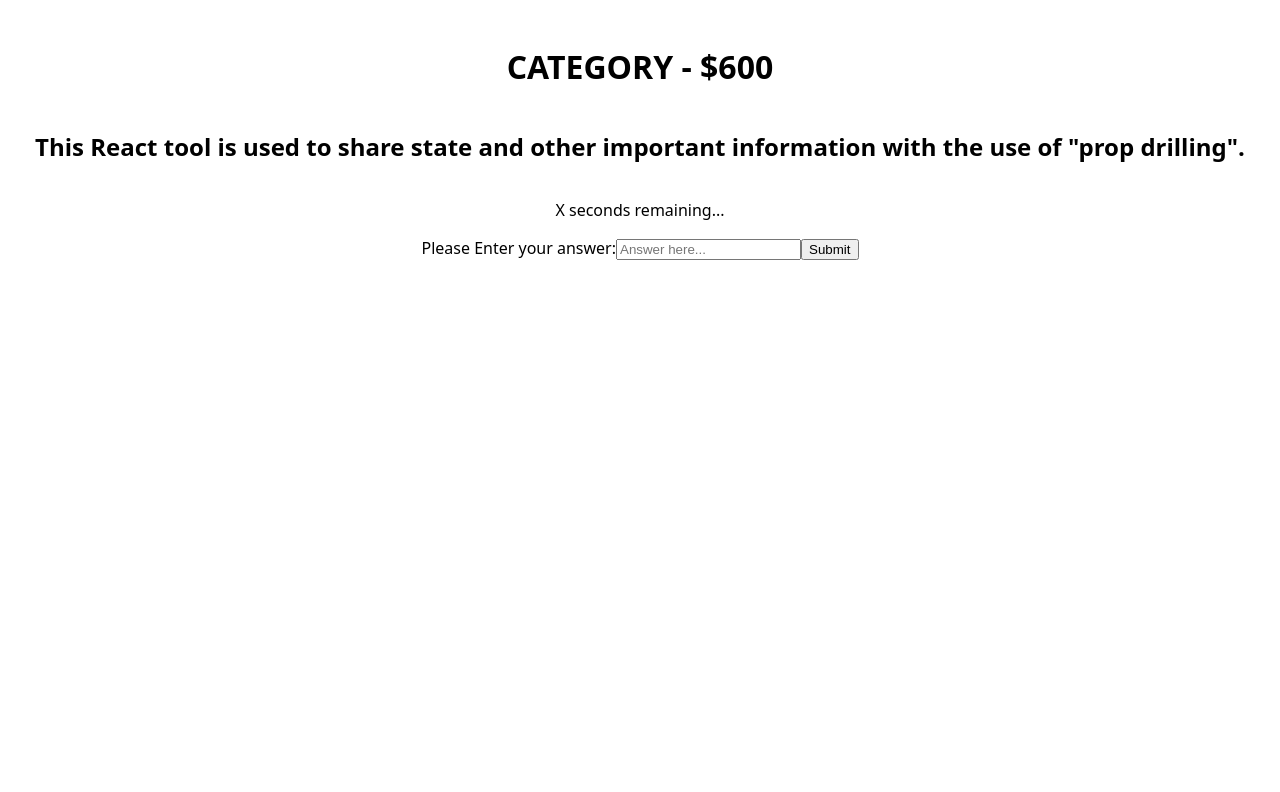
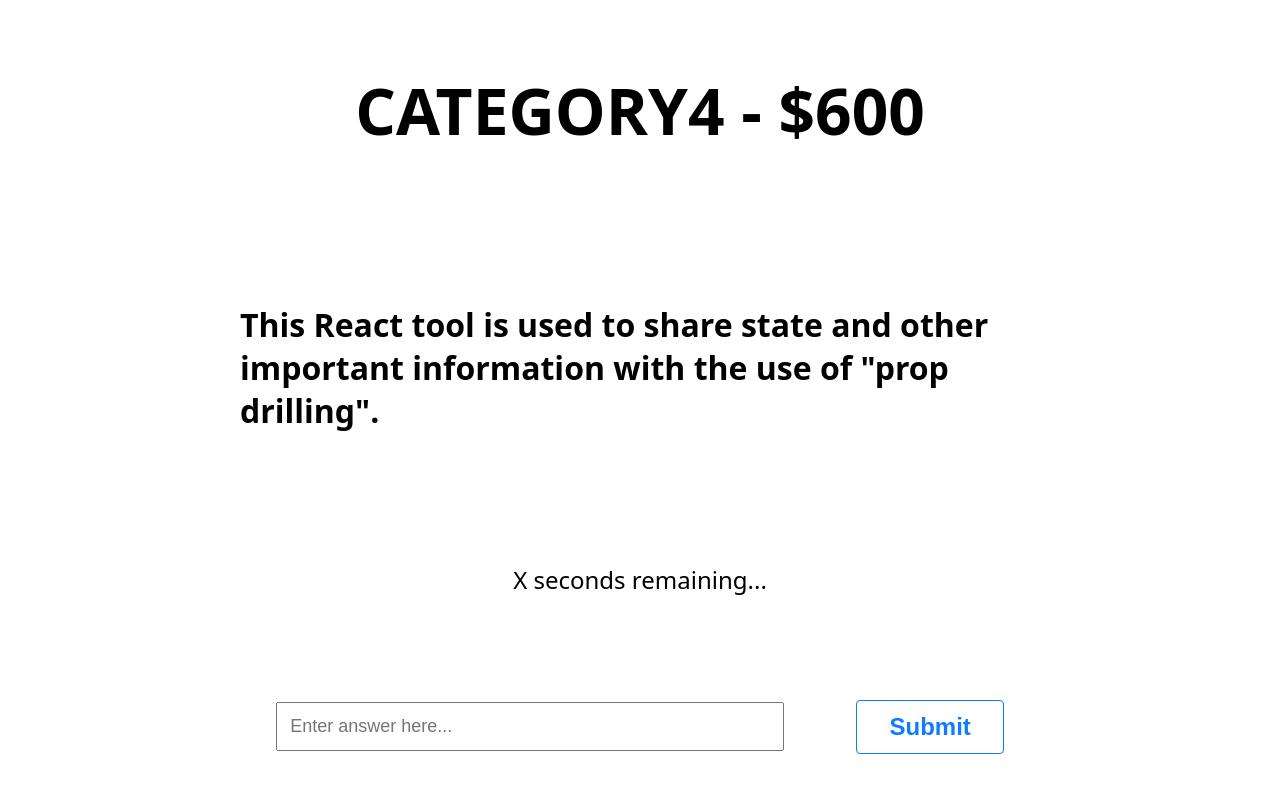
Before and after one commit to Ochoa-Projects/react-jeopardy, a Next.js app: page /gameboard/questions/1 in a window 1280 px wide. Shown: the top 792 px of the page. Built offline with nearby package versions, Linux system fonts and the light colour scheme.

Commit message:
add minor css to question wireframe

```diff
--- a/pages/gameboard/questions/[id]/index.js
+++ b/pages/gameboard/questions/[id]/index.js
@@ -1,19 +1,19 @@
 import PageContainer from "../../../../components/PageContainer";
+import styles from "./styles.module.css";
 
 export default function Question() {
   return (
     <PageContainer>
-      <h1>CATEGORY - $600</h1>
-      <div>
+      <h1 className={styles.questionHeading}>CATEGORY4 - $600</h1>
+      <div className={styles.questionContainer}>
         <h2>
           This React tool is used to share state and other important information
           with the use of "prop drilling".
         </h2>
       </div>
-      <p>X seconds remaining...</p>
-      <form method="post">
-        <label for="answer">Please Enter your answer:</label>
-        <input id="answer" placeholder="Answer here..." />
+      <p className={styles.timer}>X seconds remaining...</p>
+      <form method="post" className={styles.answerForm}>
+        <input id="answer" placeholder="Enter answer here..." />
         <button type="submit">Submit</button>
       </form>
     </PageContainer>
--- /dev/null
+++ b/pages/gameboard/questions/[id]/styles.module.css
@@ -0,0 +1,45 @@
+.questionHeading {
+  font-size: 64px;
+}
+
+.questionContainer {
+  margin: 80px 0;
+  max-width: 800px;
+}
+
+.questionContainer > h2 {
+  font-size: xx-large;
+}
+
+.timer {
+  margin: 24px 0;
+  font-size: x-large;
+  font-weight: 500;
+}
+
+.answerForm {
+  display: flex;
+  align-items: center;
+  justify-content: space-around;
+  min-width: 800px;
+  margin: 60px 0;
+  font-size: x-large;
+}
+
+.answerForm > input {
+  padding: 12px;
+  font-size: large;
+  width: 480px;
+}
+
+.answerForm > button {
+  cursor: pointer;
+  border: 1px solid #0f7bff;
+  border-radius: 4px;
+  color: #0f7bff;
+  background-color: transparent;
+  font-size: x-large;
+  font-weight: 800;
+  padding: 12px 32px;
+  margin: 20px 0;
+}
```
